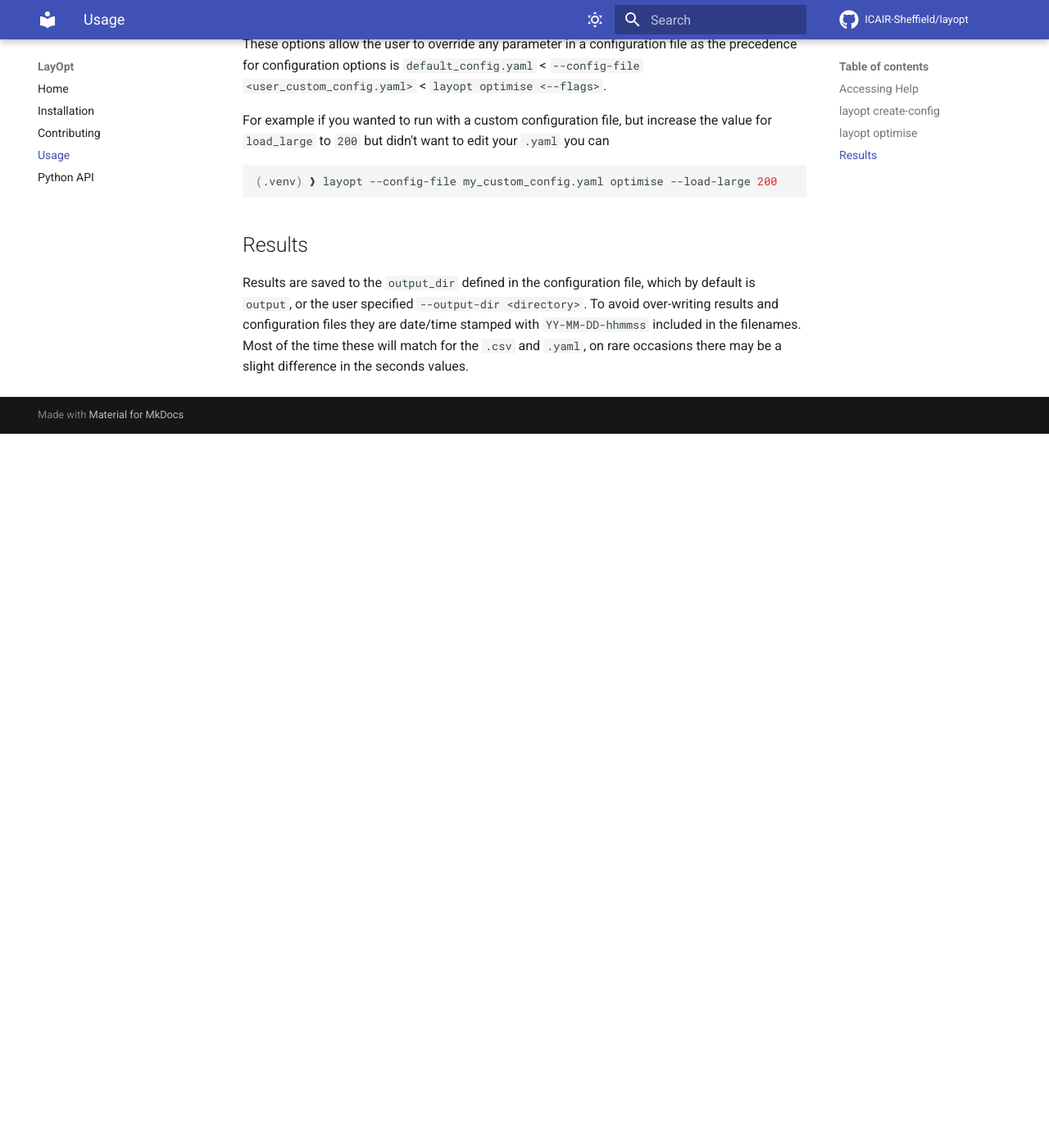
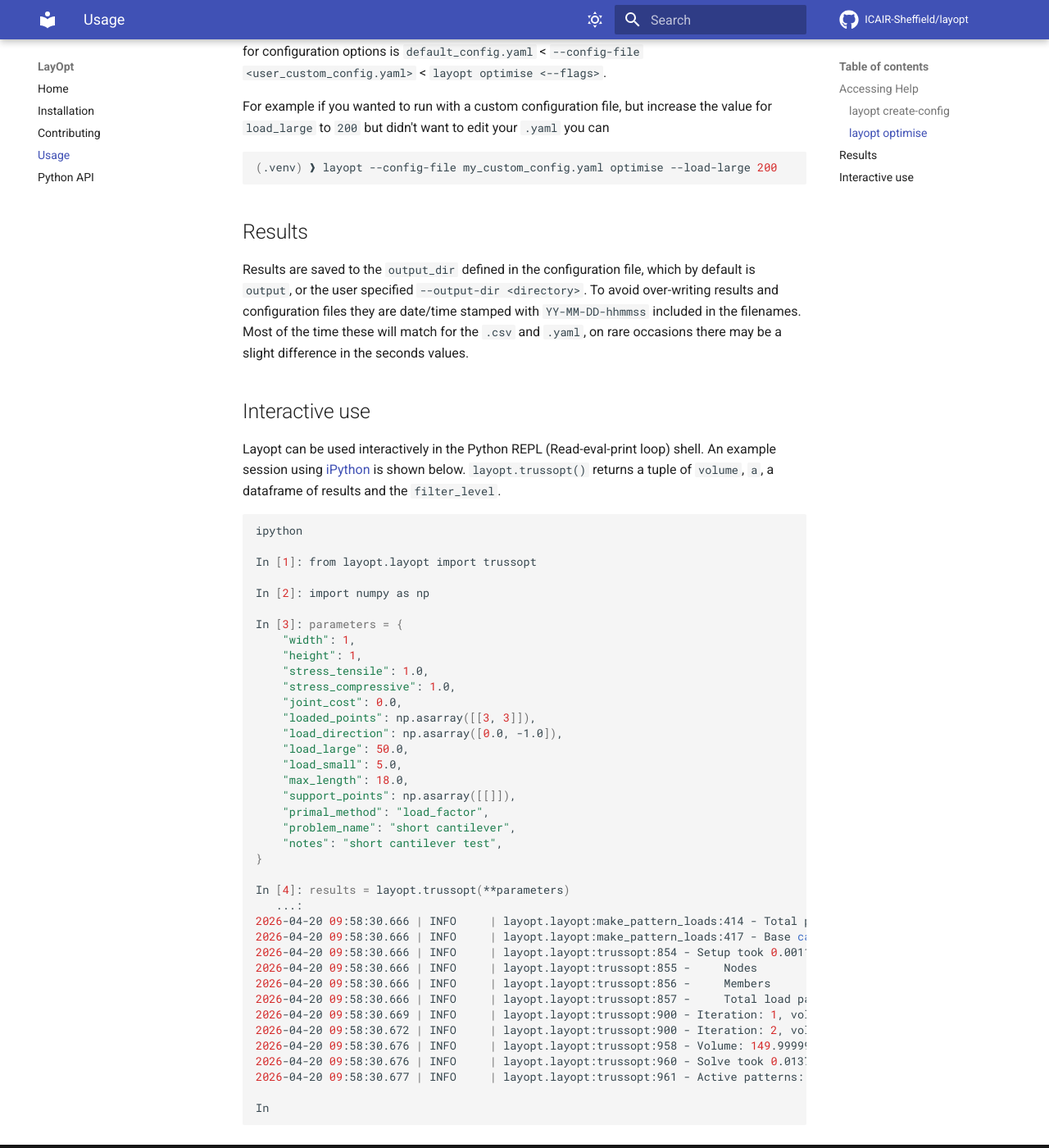
Before and after one commit to ICAIR-Sheffield/LayOpt, an MkDocs documentation site: the page built from docs/usage.md, in a window 1280 px wide and 1400 px high, scrolled down 2540 px. Shown: the whole window at 82% size. Built offline with MkDocs 1.6.1 and Material for MkDocs 9.7.7, drawn with Linux system fonts in a browser that asks for light colours; comment, search, counter and statistics services are not loaded; before the commit the page ends 3069 px from its top, so only the background shows below that; some of the changed text lies outside the part shown.

Commit message:
chore: addressing pull request feedback
Thanks @fisher568 for going through this.

I've hopefully addressed everything...

- Added more parameters for checking entry point input, but valid and invalid.
- Improved the documentation to make it clearer that `layopt` _and_ its subcommands (`layopt create-config` / `layopt
  optimise`) all have a `-h` / `--help` option.
- Improved the "help" messages for the command options in the `entry_point.layopt_parser()` as well as the `usage.md` page.
- Added an explanation of how to use `layopt` interactively in a Python Shell/REPL (Read-evaluate-print loop).
- Removed `--save-to-csv` command line option, no longer used (thanks for confirming that its ok to remove writing to CSV)
- Added `output/` to `.gitignore`
- Some improvements to type-checking
- Added `None` as a valid option for `primal_method` parameter.
- Corrected a tpyo, good spot!

````diff
--- a/docs/usage.md
+++ b/docs/usage.md
@@ -5,7 +5,7 @@
 
 ## Accessing Help
 
-`layopt` has the flag `--help` (or `-h` for short) which shows the available options.
+`layopt` and its sub-commands have the flag `--help` (or `-h` for short) which shows the available options.
 
 ```shell
 (.venv) ❱ layopt --help
@@ -38,11 +38,11 @@
 
 There are two "program" or sub-commands available `optimise` and `create-config`
 
-## `layopt create-config`
+### `layopt create-config`
 
 This program will write a copy of the `default_config.yaml` to disk, users can specify the location to write to and the
 filename. This will be a [YAML][yaml] file with comments indicating what parameters are and can be edited by the user to
-control how `layopt` is run. It too includes help
+control how `layopt` is run. `layopt cretae-config` also has help available using the `-h`/`--help flag`.
 
 ```shell
 (.venv) ❱ layopt create-config --help
@@ -60,7 +60,7 @@
   -c, --config CONFIG   Configuration to use, currently only 'default' is supported.
 ```
 
-## `layopt optimise`
+### `layopt optimise`
 
 The `optimise` program runs the analysis. If no configuration file is specified then the packages `default_config.yaml`
 will be used. Typically though users will want to use `layopt create-config` to create their own configuration file,
@@ -71,9 +71,8 @@
 ```
 
 If the `output_dir` has not been modified results will be in the `output/` directory where you will find a `.csv` file
-of results and a `.yaml` which reflects the parameters used in running the optimisation.
-
-`layopt optimise` also has help available.
+of results and a `.yaml` which reflects the parameters used in running the optimisation. `layopt optimise` also has help
+available using the `-h`/`--help` flag.
 
 ```shell
 (.venv) ❱ layopt optimise --help
@@ -100,15 +99,15 @@
   --load-direction LOAD_DIRECTION [LOAD_DIRECTION ...]
                         Load direction.
   --load-large LOAD_LARGE
-                        Load large.
+                        Large load to apply at each load point.
   --load-small LOAD_SMALL
-                        Load small.
+                        Small load to apply at each load point.
   --max-length MAX_LENGTH
-                        Max length.
+                        Maximum member length.
   --filter-levels FILTER_LEVELS [FILTER_LEVELS ...]
                         Member area filtering levels.
   --primal-method PRIMAL_METHOD
-                        Primal method.
+                        Primal violation method.
   --problem-name PROBLEM_NAME
                         Problem name
   --save-to-csv SAVE_TO_CSV
@@ -135,4 +134,52 @@
 with `YY-MM-DD-hhmmss` included in the filenames. Most of the time these will match for the `.csv` and `.yaml`, on rare
 occasions there may be a slight difference in the seconds values.
 
+## Interactive use
+
+Layopt can be used interactively in the Python REPL (Read-eval-print loop) shell. An example session using
+[iPython][ipython] is shown below. `layopt.trussopt()` returns a tuple of `volume`, `a`, a dataframe of results and the
+`filter_level`.
+
+```shell
+ipython
+
+In [1]: from layopt.layopt import trussopt
+
+In [2]: import numpy as np
+
+In [3]: parameters = {
+    "width": 1,
+    "height": 1,
+    "stress_tensile": 1.0,
+    "stress_compressive": 1.0,
+    "joint_cost": 0.0,
+    "loaded_points": np.asarray([[3, 3]]),
+    "load_direction": np.asarray([0.0, -1.0]),
+    "load_large": 50.0,
+    "load_small": 5.0,
+    "max_length": 18.0,
+    "support_points": np.asarray([[]]),
+    "primal_method": "load_factor",
+    "problem_name": "short cantilever",
+    "notes": "short cantilever test",
+}
+
+In [4]: results = layopt.trussopt(**parameters)
+   ...:
+2026-04-20 09:58:30.666 | INFO     | layopt.layopt:make_pattern_loads:414 - Total patterns for 1 load point(s) : 2
+2026-04-20 09:58:30.666 | INFO     | layopt.layopt:make_pattern_loads:417 - Base case (all large) : pt0=L
+2026-04-20 09:58:30.666 | INFO     | layopt.layopt:trussopt:854 - Setup took 0.0011236679999999666
+2026-04-20 09:58:30.666 | INFO     | layopt.layopt:trussopt:855 -     Nodes               : 4
+2026-04-20 09:58:30.666 | INFO     | layopt.layopt:trussopt:856 -     Members             : 6
+2026-04-20 09:58:30.666 | INFO     | layopt.layopt:trussopt:857 -     Total load patterns : 2
+2026-04-20 09:58:30.669 | INFO     | layopt.layopt:trussopt:900 - Iteration: 1, vol: 149.9999999955983, mems: 6 active load cases:1/2
+2026-04-20 09:58:30.672 | INFO     | layopt.layopt:trussopt:900 - Iteration: 2, vol: 149.9999999955983, mems: 6 active load cases:1/2
+2026-04-20 09:58:30.676 | INFO     | layopt.layopt:trussopt:958 - Volume: 149.9999999955983
+2026-04-20 09:58:30.676 | INFO     | layopt.layopt:trussopt:960 - Solve took 0.0137718109999998
+2026-04-20 09:58:30.677 | INFO     | layopt.layopt:trussopt:961 - Active patterns: 1/2
+
+In
+```
+
+[ipython]: https://ipython.org/
 [yaml]: https://yaml.org
--- a/pyproject.toml
+++ b/pyproject.toml
@@ -117,6 +117,7 @@
 warn_unreachable = true
 disallow_untyped_defs = false
 disallow_incomplete_defs = false
+ignore_missing_imports = true
 
 [[tool.mypy.overrides]]
 module = [
````
Also changed, not shown: 6 other files.
